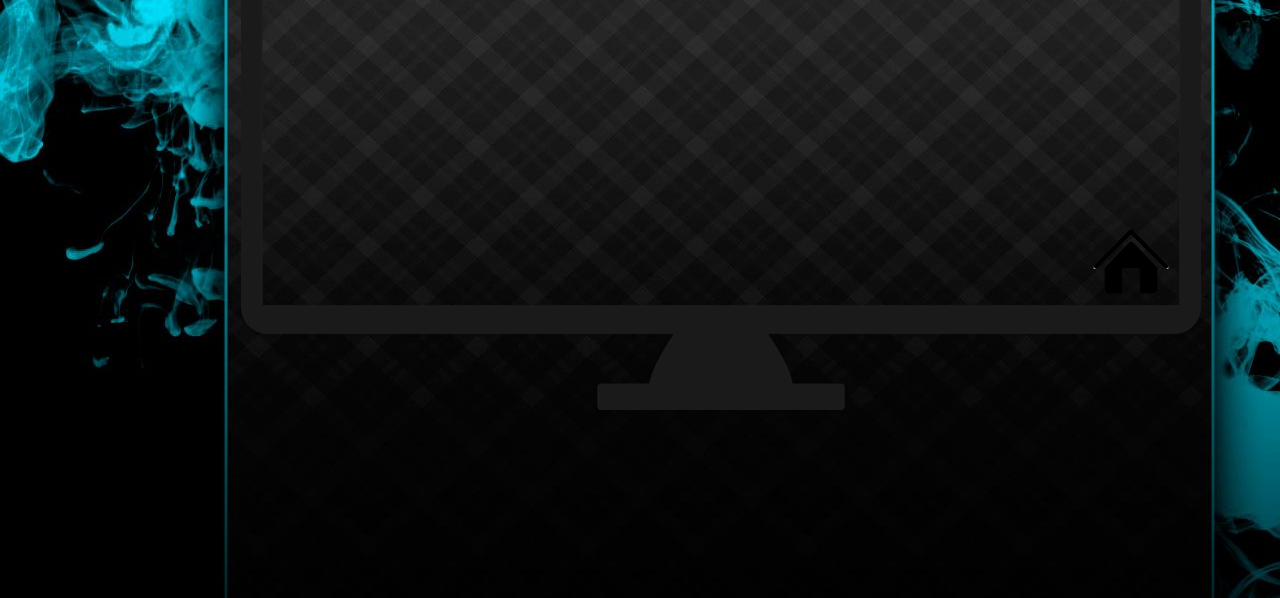
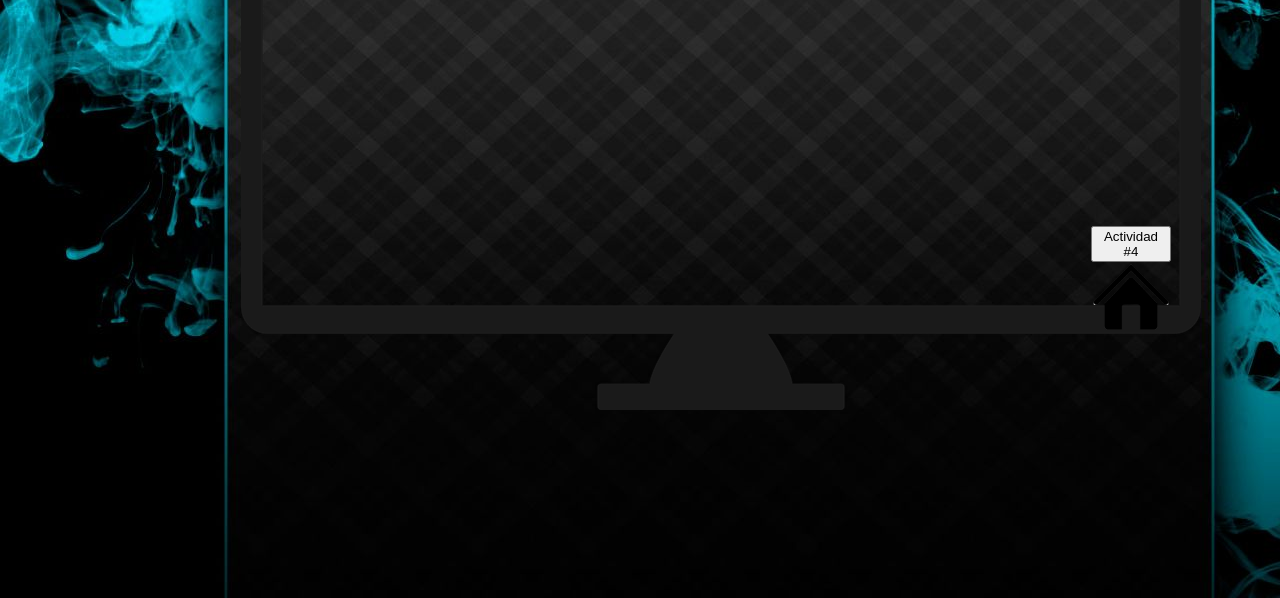
Before and after one commit to botyone/tegno, a plain HTML site: page periodo1.html in a window 1280 px wide. Shown: the part 202-800 px from the top of the page. Drawn offline with Linux system fonts and the light colour scheme.

Commit message:
Update periodo1.html

```diff
--- a/periodo1.html
+++ b/periodo1.html
@@ -13,6 +13,9 @@
 		<a href="actividad3.html">
 			<button class="botona">Actividad #3</button>
 		</a>
+		<a href="segundo.html">
+			<button class="botti">Actividad #4</button>
+		</a>
 		<a href="actividad2.html">
 		<button class="bot8" >Actividad #2</button>
 		</a>
```
